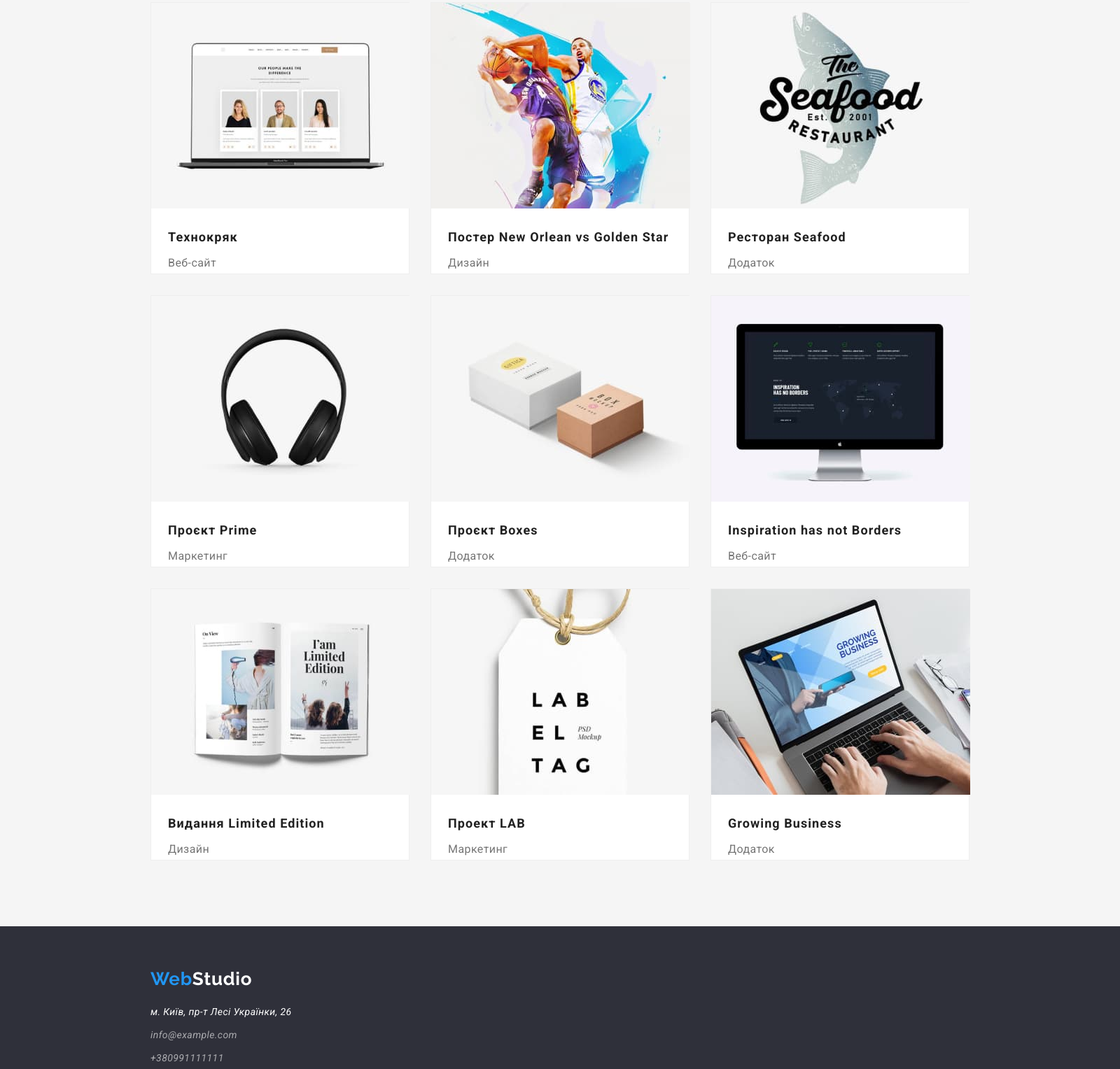
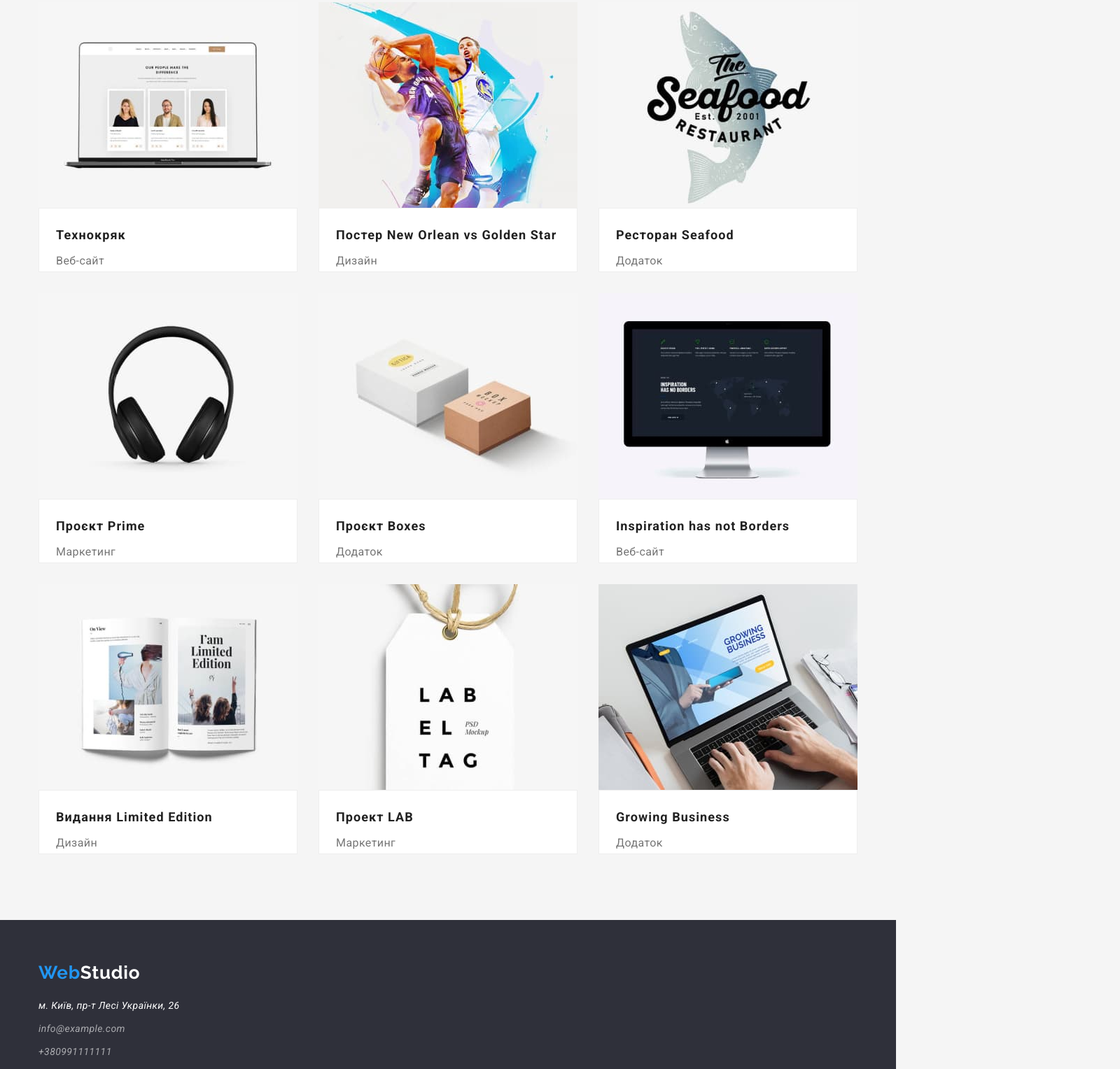
Before and after one commit to Vitalii89vn/goit-markup-hw-03, a plain HTML site: page portfolio.html in a window 1280 px wide. Shown: the part 265-1793 px from the top of the page at 70% size, 1600 px wide, since content can reach past the window. Drawn offline with nearby package versions, Linux system fonts and the light colour scheme.

Commit message:
second modified

```diff
--- a/css/styles.css
+++ b/css/styles.css
@@ -15,7 +15,7 @@ body {
   font-size: 14px;
   background-color: var(--main-background-color);
   color: var(--main-text-color);
-  width: 1600px;
+  max-width: 1600px;
 }
 h1,
 h2,
@@ -295,7 +295,7 @@ li {
   width: 370px;
   margin-right: 30px;
   margin-bottom: 30px;
-  border: 1px solid var(--border-color);
+
 }
 .list.product:nth-child(3n){
   margin-right: 0;
@@ -308,14 +308,16 @@ li {
 
   }
 .product-title {
-  margin-top: 20px;
+  padding-top: 20px;
   margin-bottom: 4px;
   padding-left: 24px;
   font-size: 18px;
   line-height: 2;
   letter-spacing: 0.06em;
 }
-
+.product-title-card {
+  border: 1px solid var(--border-color);
+}
 .product-title-descr {
   padding-left: 24px;
   font-size: 16px;
--- a/portfolio.html
+++ b/portfolio.html
@@ -72,65 +72,75 @@
                 src="./images/ourproduct1.jpg"
                 alt="Сайт з профілями розробників"
                 width="370"
-                height="294"
+                height="294" class="img"
               />
+              <div class="product-title-card">
                  <h2 class="product-title">Технокряк</h2>
-              <p class="product-title-descr">Веб-сайт</p>
+              <p class="product-title-descr">Веб-сайт</p></div>
             </li>
             <li class="list product">
-              <img src="./images/ourproduct2.jpg" alt="Постер НБА" width="370" height="294" />
+              <img src="./images/ourproduct2.jpg" alt="Постер НБА" width="370" height="294"  class="img"/>
+
+              <div class="product-title-card">
                  <h2 class="product-title">Постер New Orlean vs Golden Star</h2>
-              <p class="product-title-descr">Дизайн</p>
+              <p class="product-title-descr">Дизайн</p></div>
             </li>
             <li class="list product">
               <img
                 src="./images/ourproduct3.jpg"
                 alt="Логотип ресторану"
                 width="370"
-                height="294"
+                height="294" class="img"
               />
+
+              <div class="product-title-card">
                  <h2 class="product-title">Ресторан Seafood</h2>
-              <p class="product-title-descr">Додаток</p>
+              <p class="product-title-descr">Додаток</p></div>
             </li>
             <li class="list product">
-              <img src="./images/ourproduct4.jpg" alt="Навушники" width="370" height="294" />
-              <h3 class="product-title">Проєкт Prime</h3>
-              <p class="product-title-descr">Маркетинг</p>
+              <img src="./images/ourproduct4.jpg" alt="Навушники" width="370" height="294"  class="img"/>
+              <div class="product-title-card">
+                 <h2 class="product-title">Проєкт Prime</h2>
+              <p class="product-title-descr">Маркетинг</p></div>
             </li>
             <li class="list product">
-              <img src="./images/ourproduct5.jpg" alt="Коробки" width="370" height="294" />
+              <img src="./images/ourproduct5.jpg" alt="Коробки" width="370" height="294"  class="img"/>
+              <div class="product-title-card">
                  <h2 class="product-title">Проєкт Boxes</h2>
-              <p class="product-title-descr">Додаток</p>
+              <p class="product-title-descr">Додаток</p></div>
             </li>
             <li class="list product">
-              <img src="./images/ourproduct6.jpg" alt="Сайт разробників" width="370" height="294" />
+              <img src="./images/ourproduct6.jpg" alt="Сайт разробників" width="370" height="294"  class="img"/>
+              <div class="product-title-card">
                  <h2 class="product-title">Inspiration has not Borders</h2>
-              <p class="product-title-descr">Веб-сайт</p>
+              <p class="product-title-descr">Веб-сайт</p></div>
             </li>
             <li class="list product">
               <img
                 src="./images/ourproduct7.jpg"
                 alt="Розгортка журналу"
                 width="370"
-                height="294"
+                height="294" class="img"
               />
+              <div class="product-title-card">
                  <h2 class="product-title">Видання Limited Edition</h2>
-              <p class="product-title-descr">Дизайн</p>
+              <p class="product-title-descr">Дизайн</p></div>
             </li>
             <li class="list product">
-              <img src="./images/ourproduct8.jpg" alt="Ярлик одягу" width="370" height="294" />
+              <img src="./images/ourproduct8.jpg" alt="Ярлик одягу" width="370" height="294"  class="img"/>
+              <div class="product-title-card">
                  <h2 class="product-title">Проект LAB</h2>
-              <p class="product-title-descr">Маркетинг</p>
+              <p class="product-title-descr">Маркетинг</p></div>
             </li>
             <li class="list product">
               <img
                 src="./images/ourproduct9.jpg"
                 alt="Десктопний додаток"
                 width="370"
-                height="294"
+                height="294" class="img"
               />
-              <h2 class="product-title">Growing Business</h2>
-              <p class="product-title-descr">Додаток</p>
+             <div class="product-title-card"> <h2 class="product-title">Growing Business</h2>
+              <p class="product-title-descr">Додаток</p></div>
             </li>
           </ul>
         </div>
```
Also changed, not shown: index.html (+8 -7 lines). Lines whose indentation alone changed are shown as unchanged.
